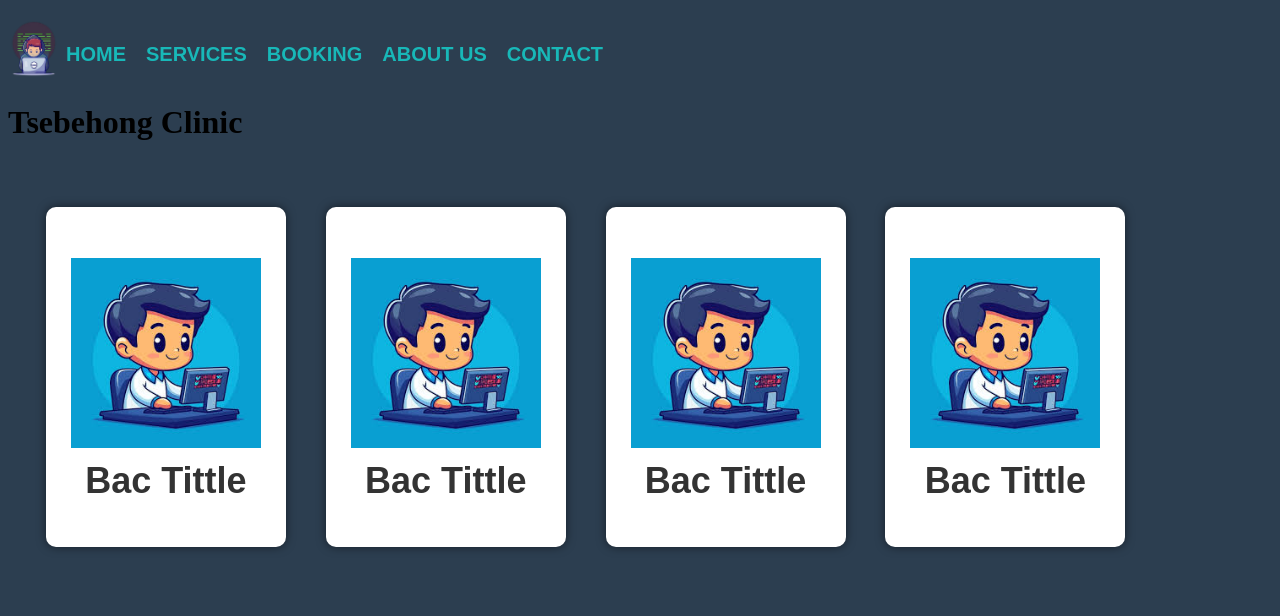
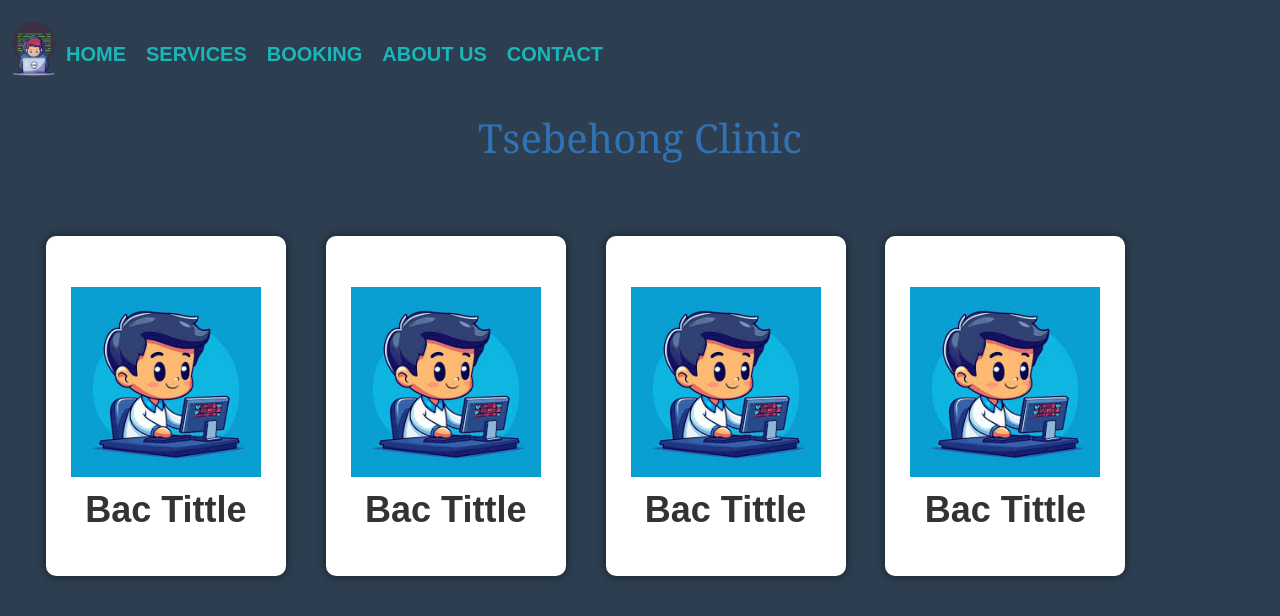
Before and after one commit to mxolist/Header, a plain HTML site: page index.html in a window 1280 px wide. Drawn offline with Linux system fonts and the light colour scheme.

Commit message:
Update style.css

```diff
--- a/style.css
+++ b/style.css
@@ -48,6 +48,14 @@ a:hover{
   }
 
   /* Card style */
+
+  .t-heading{
+    font-family: Georgia, 'Times New Roman', Times, serif;
+    font-size: 40px;
+    font-weight: 300;
+    text-align: center;
+    color: #3072b4;
+  }
 
   .card{
     display: inline-flex;
```
